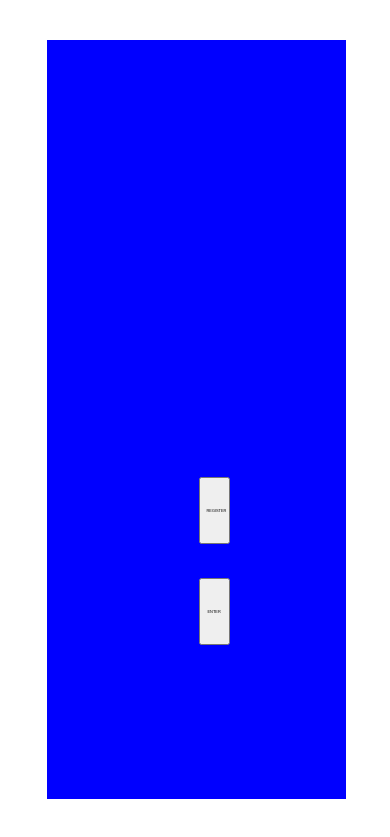
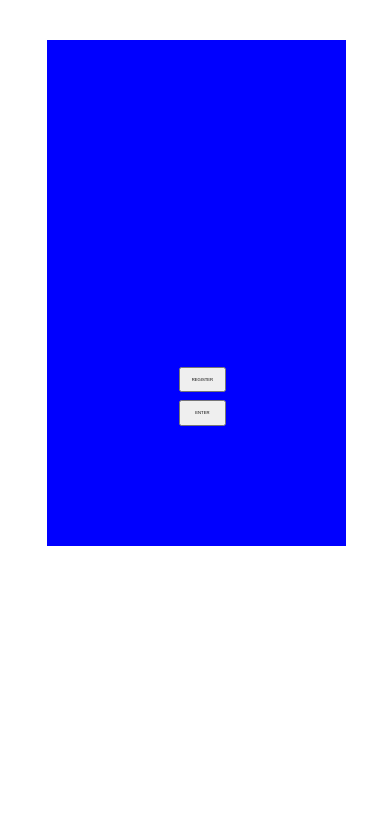
Before and after one commit to Tiyas-13/newoth, a plain HTML site: page home_index.html in a window 390 px wide. Shown: the part 95-932 px from the top of the page. After the commit the page ends 844 px from the top, so only its background shows below. Drawn offline with Linux system fonts and the light colour scheme.

Commit message:
intoduced breakpoints

```diff
--- a/home_style.css
+++ b/home_style.css
@@ -1,3 +1,8 @@
+body{
+	overflow: hidden;
+	background-repeat: no-repeat;
+
+}
 .header{
 	background-color: black;
 	width:100%;
@@ -30,7 +35,7 @@
     min-width: 8vw;
     max-width: 8vw;
     height: 8vh;
-    margin: 50vh 35vw;
+    margin: 50vh 32vw;
     margin-bottom:4vh;
     text-align: center;
     font-size: 1vw;
@@ -41,7 +46,119 @@
     min-width: 8vw;
     max-width: 8vw;
     height: 8vh;
-    margin: 0vh 35vw;
+    margin: 0vh 32vw;
     text-align: center;
     font-size: 1vw;
 }
+@media only screen and (max-width: 700px){
+	body{
+	overflow: hidden;
+	background-repeat: no-repeat;
+
+}
+
+	.header{
+	background-color: black;
+	width:100%;
+	height: 10vh;
+	padding: 0px;
+}
+.logo1,.logo2,.header{
+	display: inline-table;
+}
+.logo1,.logo2{
+	background-color: yellow;
+	width:10%;
+	height: 10vh;
+
+}
+#background-img{
+	background-color: blue;
+	padding: 15px 15px;
+	border: 10px;
+	width: 80%;
+	float: center;
+	height: 50vh;
+	box-sizing: border-box;
+	position: relative;
+	margin:5vh 10vw;
+}
+	.button1{
+	display: block;
+	width: 100%;
+    min-width: 15vw;
+    max-width: 5vw;
+    height: 2vh;
+    margin: 30vh 28vw;
+    margin-bottom:3%;
+    text-align: center;
+    font-size: 0.5vh;
+
+}
+.button2{
+	display: block;
+	width: 100%;
+    min-width: 15vw;
+    max-width: 5vw;
+    height: 2vh;
+    margin: 0vh 28vw;
+    text-align: center;
+    font-size: 0.5vh;
+}
+}
+@media only screen and (max-width: 900px){
+	body{
+	overflow: hidden;
+	background-repeat: no-repeat;
+
+}
+
+	.header{
+	background-color: black;
+	width:100%;
+	height: 10vh;
+	padding: 0px;
+}
+.logo1,.logo2,.header{
+	display: inline-table;
+}
+.logo1,.logo2{
+	background-color: yellow;
+	width:10%;
+	height: 10vh;
+
+}
+#background-img{
+	background-color: blue;
+	padding: 15px 15px;
+	border: 10px;
+	width: 80%;
+	float: center;
+	height: 60vh;
+	box-sizing: border-box;
+	position: relative;
+	margin:5vh 10vw;
+}
+	.button1{
+	display: block;
+	width: 100%;
+    min-width: 12vw;
+    max-width: 5vw;
+    height: 3vh;
+    margin: 37vh 30vw;
+    margin-bottom:3%;
+    text-align: center;
+    font-size: 0.5vh;
+
+}
+.button2{
+	display: block;
+	width: 100%;
+    min-width: 12vw;
+    max-width: 5vw;
+    height: 3vh;
+    margin: 0vh 30vw;
+    text-align: center;
+    font-size: 0.5vh;
+}
+}
```
Also changed, not shown: home_index.html (+1 -0 lines).
